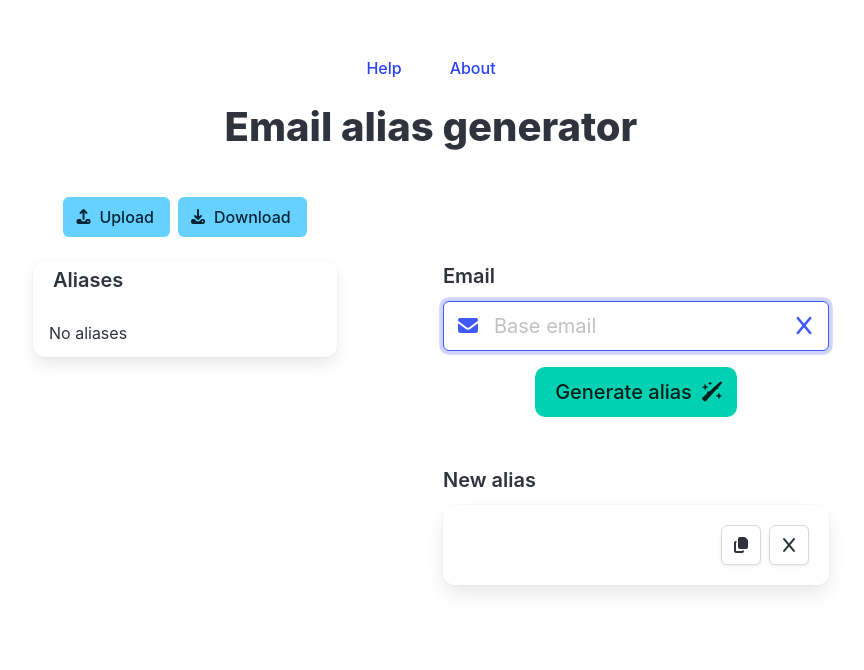
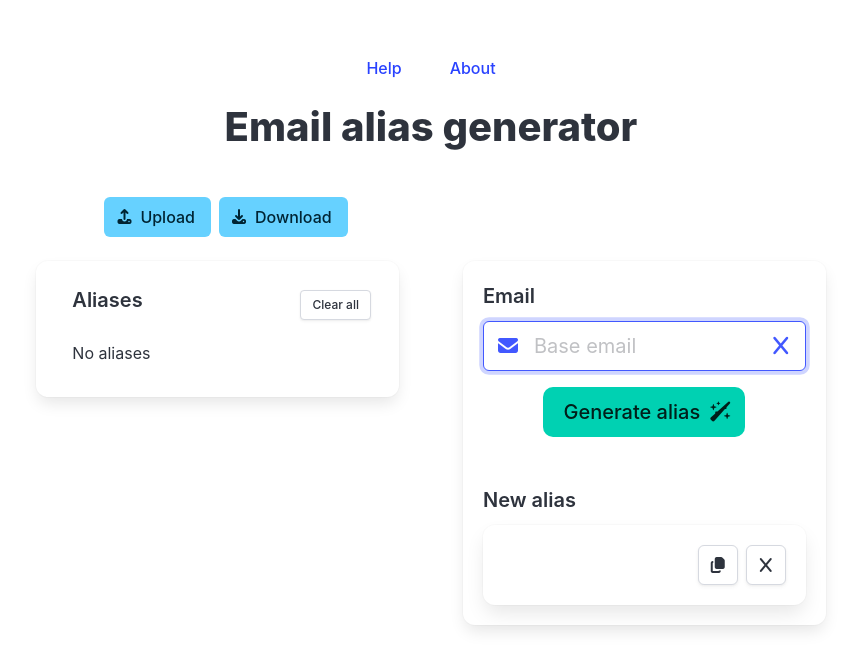
Before and after one commit to kieranongh/email-alias-generator, a React (Vite) app in the folder app/: page / in a window 1280 px wide. Shown: the top 670 px of the page, without its empty margins (209-1073 px from the left). Built offline with nearby package versions, Linux system fonts and the light colour scheme.

Commit message:
Add copy to alias list and add boxes to major components

```diff
--- a/app/src/App.tsx
+++ b/app/src/App.tsx
@@ -10,6 +10,8 @@ import { AliasGenerator } from "./components/AliasGenerator"
 
 function App() {
   const [existingTokenSet, setExistingTokenSet] = useState(new Set<string>())
+  const [baseEmail, setBaseEmail] = useState("")
+
   return (
     <section className="section h-100">
       <div className="container is-max-desktop h-100">
@@ -21,7 +23,7 @@ function App() {
         </div>
         <div className="columns">
           <div className="column is-1" />
-          <div className="column is-4">
+          <div className="column is-5">
             <FileUploadDownload
               existingTokenSet={existingTokenSet}
               setExistingTokenSet={setExistingTokenSet}
@@ -29,19 +31,21 @@ function App() {
           </div>
         </div>
 
-        <div className="columns">
+        <div className="columns is-8">
           <div className="column is-1" />
-          <div className="column is-4 h-100">
+          <div className="column is-5 h-100">
             <ExistingAliasScroller
               existingTokenSet={existingTokenSet}
               setExistingTokenSet={setExistingTokenSet}
+              onSelectAlias={(alias: string) => setBaseEmail(alias)}
             />
           </div>
-          <div className="column is-1" />
           <div className="column is-5 h-100">
             <AliasGenerator
               existingTokenSet={existingTokenSet}
               setExistingTokenSet={setExistingTokenSet}
+              baseEmail={baseEmail}
+              setBaseEmail={setBaseEmail}
             />
           </div>
         </div>
--- a/app/src/components/AliasGenerator.tsx
+++ b/app/src/components/AliasGenerator.tsx
@@ -6,16 +6,16 @@ import { ContextToast } from "./ContextToast"
 interface AliasGeneratorProps {
   existingTokenSet: Set<string>
   setExistingTokenSet: React.Dispatch<React.SetStateAction<Set<string>>>
+  baseEmail: string
+  setBaseEmail: React.Dispatch<React.SetStateAction<string>>
 }
 export function AliasGenerator(props: AliasGeneratorProps) {
-
-  const [baseEmail, setBaseEmail] = useState("")
   const [error, setError] = useState("")
   const [newAlias, setNewAlias] = useState("")
   const [toastMessage, setToastMessage] = useState<string | null>(null)
 
   const onClearBaseEmail = () => {
-    setBaseEmail("")
+    props.setBaseEmail("")
   }
 
   const onBaseEmailKeyDown = (e) => {
@@ -27,7 +27,7 @@ export function AliasGenerator(props: AliasGeneratorProps) {
   const onGenerateAlias = () => {
     let result: string
     try {
-      result = getNewEmailAlias({ email: baseEmail, existingTokens: new Set() })
+      result = getNewEmailAlias({ email: props.baseEmail, existingTokens: new Set() })
     } catch (err) {
       setError((err as Error).message)
       return
@@ -60,7 +60,7 @@ export function AliasGenerator(props: AliasGeneratorProps) {
   }
 
   return (
-    <>
+    <div className="box">
       <div className="field">
         <label className="label is-medium">Email</label>
         <div className="control has-icons-left has-icons-right">
@@ -68,8 +68,8 @@ export function AliasGenerator(props: AliasGeneratorProps) {
             className="input is-medium"
             type="email"
             placeholder="Base email"
-            value={baseEmail}
-            onChange={(e) => setBaseEmail(e.target.value)}
+            value={props.baseEmail}
+            onChange={(e) => props.setBaseEmail(e.target.value)}
             onKeyDown={onBaseEmailKeyDown}
             autoFocus
           />
@@ -122,6 +122,6 @@ export function AliasGenerator(props: AliasGeneratorProps) {
           </div>
         </div>
       </div>
-    </>
+    </div>
   )
 }
--- a/app/src/components/ExistingAliasScroller.tsx
+++ b/app/src/components/ExistingAliasScroller.tsx
@@ -1,15 +1,35 @@
-import { useMemo } from "react"
+import { useMemo, useState } from "react"
+
+import { ContextToast } from "./ContextToast"
 
 interface ExistingAliasScrollerProps {
   existingTokenSet: Set<string>
   setExistingTokenSet: React.Dispatch<React.SetStateAction<Set<string>>>
+  onSelectAlias: (alias: string) => void
 }
 export function ExistingAliasScroller(props: ExistingAliasScrollerProps) {
+  const [toastMessage, setToastMessage] = useState<string | null>(null)
+  const [selectedAlias, setSelectedAlias] = useState<string | null>(null)
+
   const existingTokenArray = useMemo(() => {
     return [...props.existingTokenSet]
   }, [props.existingTokenSet])
 
-  const onDeleteAlias = (alias) => () => {
+  const onCopyToClipboard = (alias: string) => async (e) => {
+    e.stopPropagation()
+    try {
+      await window.navigator.clipboard.writeText(alias)
+      setSelectedAlias(alias)
+      setToastMessage("Copied!")
+    } catch (err) {
+      console.error("Unable to copy to clipboard.", err)
+      setSelectedAlias(null)
+      setToastMessage("Copy failed.")
+    }
+  }
+
+  const onDeleteAlias = (alias: string) => (e) => {
+    e.stopPropagation()
     props.setExistingTokenSet(prev => {
       const next = new Set(prev)
       next.delete(alias)
@@ -17,24 +37,53 @@ export function ExistingAliasScroller(props: ExistingAliasScrollerProps) {
     })
   }
 
+  const onDeleteAllAliases = () => {
+    props.setExistingTokenSet(new Set())
+  }
+
   return (
-    <nav className="panel mb-4">
-      <label className="label is-medium" style={{ padding: "0.2em 1em" }}>Aliases</label>
+    <nav className="box panel mb-4">
+      <div className="is-flex is-justify-content-space-between is-align-items-center">
+        <label className="label is-medium ml-4" style={{ padding: "0.2em 0" }}>
+          <span>
+            Aliases
+          </span>
+        </label>
+        <button className="button is-outline is-small mr-2" onClick={onDeleteAllAliases}>
+          <span>Clear all</span>
+        </button>
+        </div>
       <div style={{ maxHeight: "300px", overflowY: "scroll" }}>
       {existingTokenArray.length === 0 && (
         <a className="panel-block has-text-centered">No aliases</a>
       )}
       {existingTokenArray.map(alias => {
         return (
-          <a className="panel-block is-flex is-justify-content-space-between" key={alias}>
+          <a className="panel-block is-flex is-justify-content-space-between" key={alias} onClick={() => props.onSelectAlias(alias)}>
             <span>{alias}</span>
-            <span>
-              <button className="button" onClick={onDeleteAlias(alias)}>
+            <div className="is-flex">
+              <div className="is-relative">
+                <button className="button" onClick={onCopyToClipboard(alias)}>
+                  <span className="icon">
+                    <i className="fas fa-copy"></i>
+                  </span>
+                </button>
+                {toastMessage && alias === selectedAlias && (
+                  <ContextToast
+                    message={toastMessage}
+                    onClose={() => {
+                      setToastMessage(null)
+                      setSelectedAlias(null)
+                    }}
+                  />
+                )}
+              </div>
+              <button className="button ml-2" onClick={onDeleteAlias(alias)}>
                 <span className="icon is-small">
                   <i className="fas fa-x"></i>
                 </span>
               </button>
-            </span>
+            </div>
           </a>
         )
       })}
```
